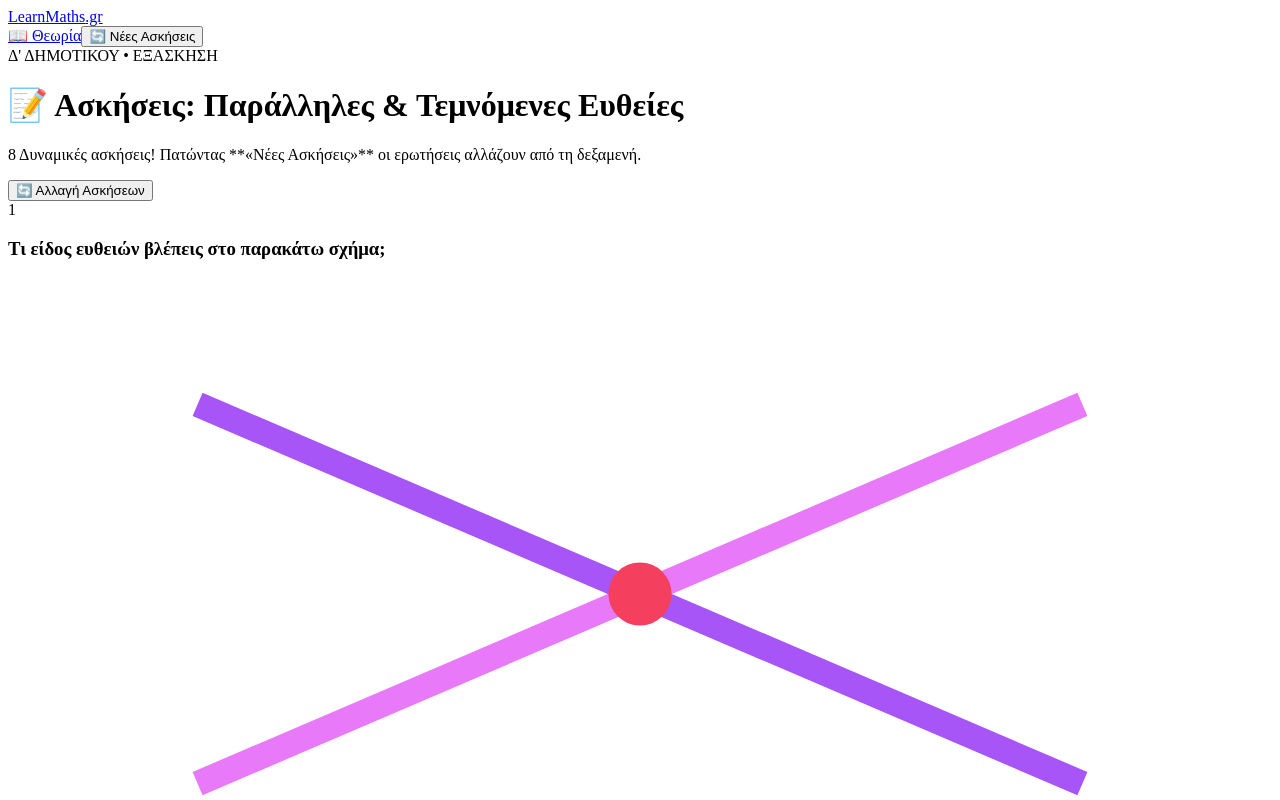
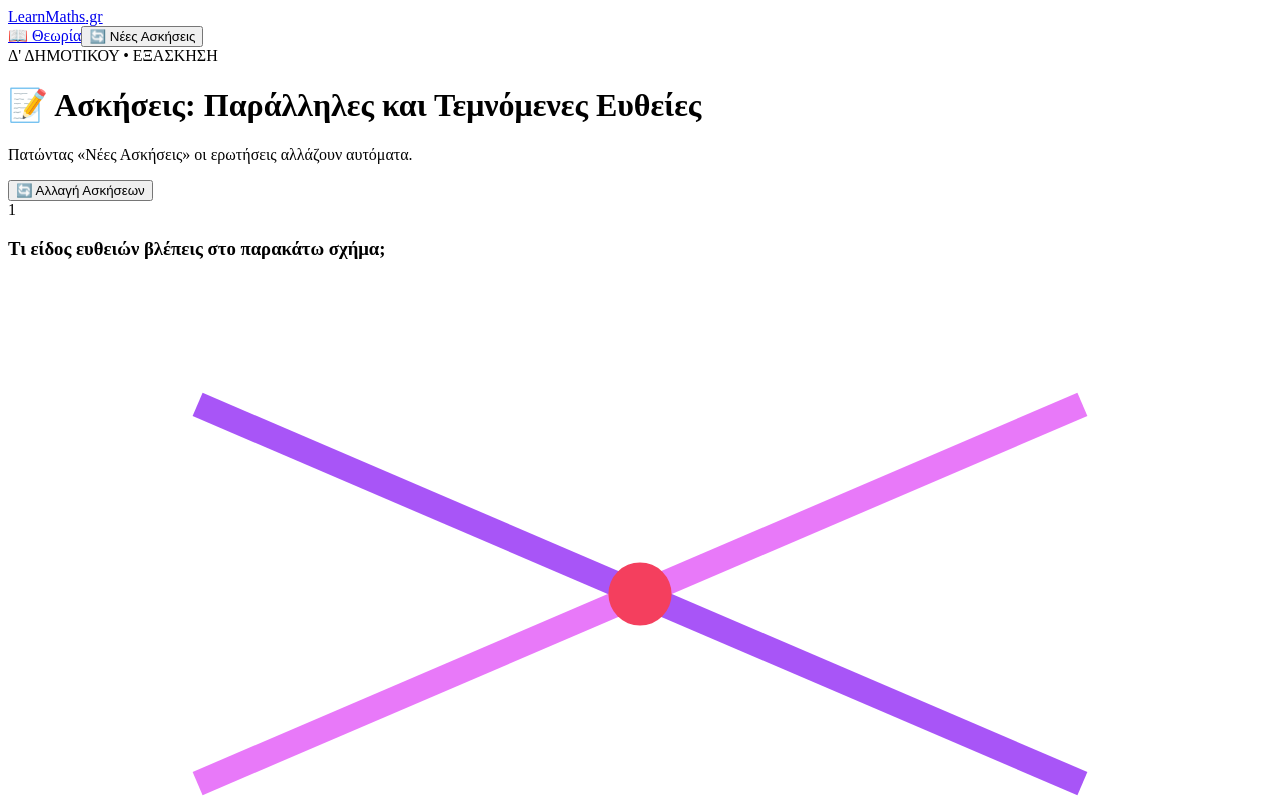
Before and after one commit to gkrimpas-lab/learn-maths-2026, a Next.js app: page /d-dimotikou/13-paralliles-ask in a window 1280 px wide. Shown: the top 800 px of the page. Built offline with nearby package versions, Linux system fonts and the light colour scheme.

Commit message:
Update 13-paralliles-ask.js

```diff
--- a/pages/d-dimotikou/13-paralliles-ask.js
+++ b/pages/d-dimotikou/13-paralliles-ask.js
@@ -304,10 +304,10 @@ export default function ParallilesAskPage() {
                 Δ' ΔΗΜΟΤΙΚΟΥ • ΕΞΑΣΚΗΣΗ
               </span>
               <h1 className="text-3xl lg:text-4xl font-black tracking-tight mt-2">
-                📝 Ασκήσεις: Παράλληλες & Τεμνόμενες Ευθείες
+                📝 Ασκήσεις: Παράλληλες και Τεμνόμενες Ευθείες
               </h1>
               <p className="text-blue-100 text-sm md:text-base mt-1">
-                8 Δυναμικές ασκήσεις! Πατώντας **«Νέες Ασκήσεις»** οι ερωτήσεις αλλάζουν από τη δεξαμενή.
+                Πατώντας «Νέες Ασκήσεις» οι ερωτήσεις αλλάζουν αυτόματα.
               </p>
             </div>
 
```
